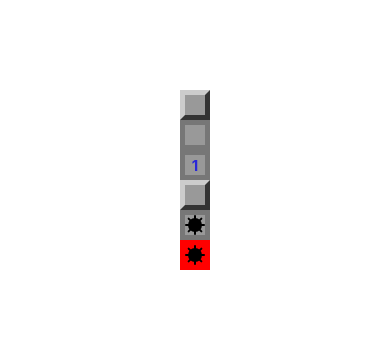
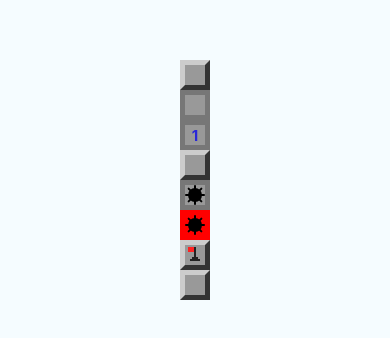
Before and after one commit to wallaceneto/Minefield, a React Native app: screen / in a window 390 px wide. Shown: the part 242-580 px from the top of the page. Built offline with nearby package versions, Linux system fonts and the light colour scheme.

Commit message:
feat: creating flag component

```diff
--- a/src/components/Field/Field.tsx
+++ b/src/components/Field/index.tsx
@@ -3,15 +3,23 @@ import {Text, View} from 'react-native';
 
 import styles from './styles';
 import Mine from '../Mine';
+import Flag from '../Flag';
 
 type Props = {
   mined?: boolean;
   opened?: boolean;
   nearMines?: number;
   exploded?: boolean;
+  flagged?: boolean;
 };
 
-export default function Field({mined, opened, nearMines, exploded}: Props) {
+export default function Field({
+  mined,
+  opened,
+  nearMines,
+  exploded,
+  flagged,
+}: Props) {
   const styleField: Array<any> = [styles.field];
 
   if (opened) {
@@ -19,6 +27,9 @@ export default function Field({mined, opened, nearMines, exploded}: Props) {
   }
   if (exploded) {
     styleField.push(styles.exploded);
+  }
+  if (flagged) {
+    styleField.push(styles.flaged, styles.regular);
   }
   if (styleField.length === 1) {
     styleField.push(styles.regular);
@@ -48,6 +59,7 @@ export default function Field({mined, opened, nearMines, exploded}: Props) {
         false
       )}
       {mined && opened ? <Mine /> : false}
+      {flagged && !opened ? <Flag /> : false}
     </View>
   );
 }
--- a/src/components/Field/styles.ts
+++ b/src/components/Field/styles.ts
@@ -29,6 +29,7 @@ const styles = StyleSheet.create({
     backgroundColor: 'red',
     borderColor: 'red',
   },
+  flaged: {},
 });
 
 export default styles;
--- /dev/null
+++ b/src/components/Flag/index.tsx
@@ -0,0 +1,19 @@
+import React from 'react';
+import {View} from 'react-native';
+
+import styles from './styles';
+
+type Props = {
+  bigger?: boolean;
+};
+
+export default function Flag({bigger}: Props) {
+  return (
+    <View style={styles.container}>
+      <View style={[styles.flagpole, bigger ? styles.flagpoleBigger : null]} />
+      <View style={[styles.flag, bigger ? styles.flagBigger : null]} />
+      <View style={[styles.base1, bigger ? styles.base1Bigger : null]} />
+      <View style={[styles.base2, bigger ? styles.base2Bigger : null]} />
+    </View>
+  );
+}
--- /dev/null
+++ b/src/components/Flag/styles.ts
@@ -0,0 +1,61 @@
+import {StyleSheet} from 'react-native';
+
+const styles = StyleSheet.create({
+  container: {
+    marginTop: 2,
+  },
+  flagpole: {
+    position: 'absolute',
+    height: 14,
+    width: 2,
+    backgroundColor: '#222',
+    marginLeft: 9,
+  },
+  flag: {
+    position: 'absolute',
+    height: 5,
+    width: 6,
+    backgroundColor: '#F22',
+    marginLeft: 3,
+  },
+  base1: {
+    position: 'absolute',
+    height: 2,
+    width: 6,
+    backgroundColor: '#222',
+    marginLeft: 7,
+    marginTop: 10,
+  },
+  base2: {
+    position: 'absolute',
+    height: 2,
+    width: 10,
+    backgroundColor: '#222',
+    marginLeft: 5,
+    marginTop: 12,
+  },
+  flagpoleBigger: {
+    height: 28,
+    width: 4,
+    marginLeft: 16,
+  },
+  flagBigger: {
+    height: 10,
+    width: 14,
+    marginLeft: 3,
+  },
+  base1Bigger: {
+    height: 4,
+    width: 12,
+    marginTop: 20,
+    marginLeft: 12,
+  },
+  base2Bigger: {
+    height: 4,
+    width: 20,
+    marginLeft: 8,
+    marginTop: 24,
+  },
+});
+
+export default styles;
--- a/src/components/Mine/index.tsx
+++ b/src/components/Mine/index.tsx
@@ -1,5 +1,6 @@
 import React from 'react';
 import {View} from 'react-native';
+
 import styles from './styles';
 
 export default function Mine() {
--- a/src/global/style.ts
+++ b/src/global/style.ts
@@ -3,8 +3,6 @@ import {StyleSheet} from 'react-native';
 const styles = StyleSheet.create({
   workspace: {
     flex: 1,
-    justifyContent: 'center',
-    alignItems: 'center',
   },
 });
 
--- a/src/screens/Home/index.tsx
+++ b/src/screens/Home/index.tsx
@@ -2,7 +2,7 @@ import React from 'react';
 import {View} from 'react-native';
 
 import styles from './style';
-import Field from '../../components/Field/Field';
+import Field from '../../components/Field';
 
 export default function HomeScreen() {
   return (
@@ -13,6 +13,8 @@ export default function HomeScreen() {
       <Field mined />
       <Field mined opened />
       <Field mined exploded opened />
+      <Field flagged />
+      <Field flagged opened />
     </View>
   );
 }
--- a/src/screens/Home/style.ts
+++ b/src/screens/Home/style.ts
@@ -2,7 +2,10 @@ import {StyleSheet} from 'react-native';
 
 const styles = StyleSheet.create({
   container: {
+    flex: 1,
+    justifyContent: 'center',
     alignItems: 'center',
+    backgroundColor: '#f5fcff',
   },
 });
 
```
